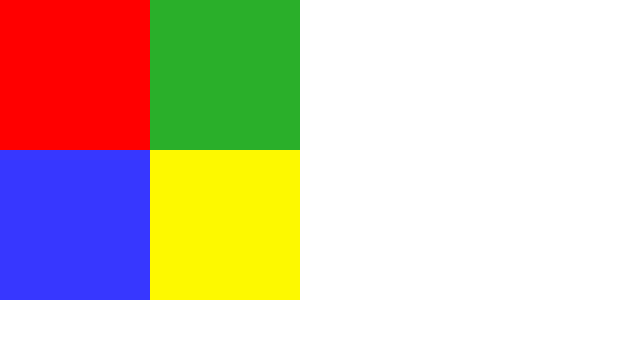
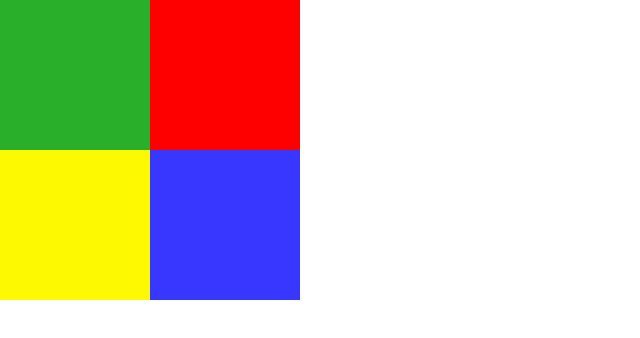
Before and after one commit to svkratzer/Simon, a React app: page / in a window 1280 px wide. Shown: the top 338 px of the page, without its empty margins (0-640 px from the left). Built offline with nearby package versions, Linux system fonts and the light colour scheme.

Commit message:
Change button order

```diff
--- a/src/components/buttons/buttons_container.jsx
+++ b/src/components/buttons/buttons_container.jsx
@@ -3,9 +3,9 @@ import Button from './button'
 
 export default () => (
     <div id="buttons-container">
+      <Button color="green" />
       <Button color="red" />
-      <Button color="green" />
+      <Button color="yellow" />
       <Button color="blue" />
-      <Button color="yellow" />
     </div>
 )
```
